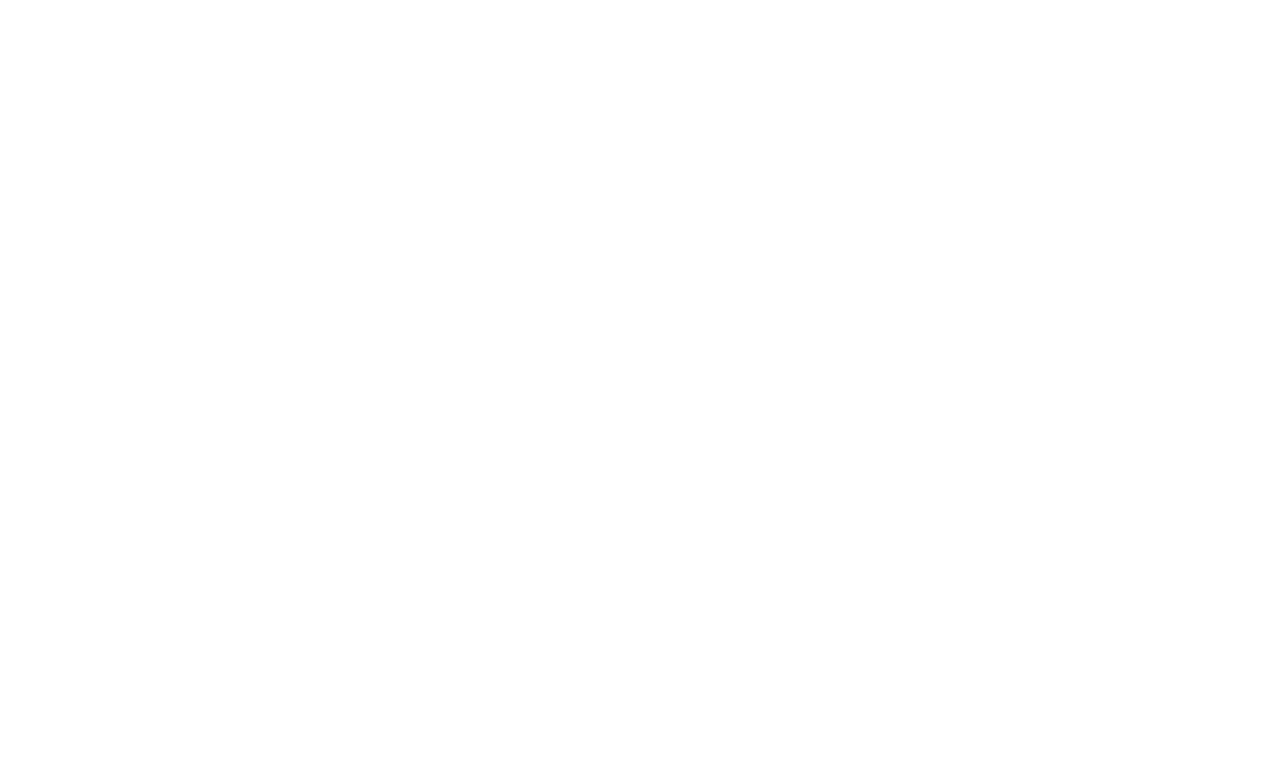
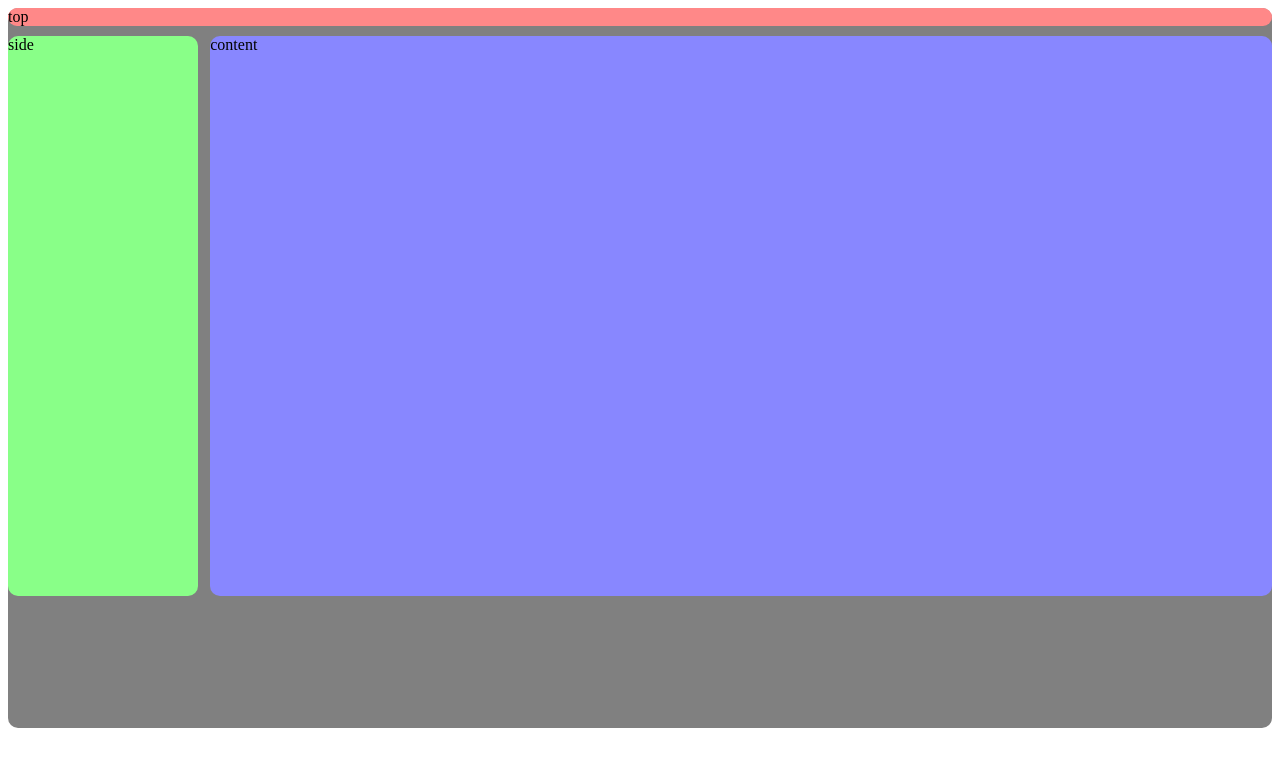
Before and after one commit to matthewse19/cs257, a plain HTML site: page simple-html/index.html in a window 1280 px wide. Drawn offline with Linux system fonts and the light colour scheme.

Commit message:
partially done with the simple-html:
/
q

```diff
--- a/simple-html/index.html
+++ b/simple-html/index.html
@@ -1,2 +1,19 @@
 <!-- Matthew Smith-Erb -->
 <!-- A simple web page for html/css practice -->
+
+<!DOCTYPE HTML>
+<html lang="en">
+<head>
+    <meta charset="UTF-8">
+    <title>Simple web page</title>
+    <link rel="stylesheet" href="styles.css" type="text/css" />
+</head>
+
+<body>
+    <div id="container">
+        <div id="top-bar">top</div>
+        <div id="side-bar">side</div>
+        <div id="content">content</div>
+    </div>
+</body>
+</html>
--- a/simple-html/styles.css
+++ b/simple-html/styles.css
@@ -1,2 +1,34 @@
 /* Matthew Smith-Erb
 A style sheet for a simple web page*/
+
+div{
+    border-radius: 10px;
+}
+
+#container{
+    background-color: gray;
+    width: 100%;
+    height: 90vh;
+    padding: 0px;
+}
+
+#top-bar{
+    background-color: #FF8888;
+    width: 100%;
+    margin-bottom: 10px;
+}
+
+#side-bar{
+    background-color: #89FF88;
+    width: 15%;
+    float: left;
+    height: 70vh;
+
+}
+
+#content{
+    background-color: #8887FF;
+    width: 84%;
+    float: right;
+    height: 70vh;
+}
```
